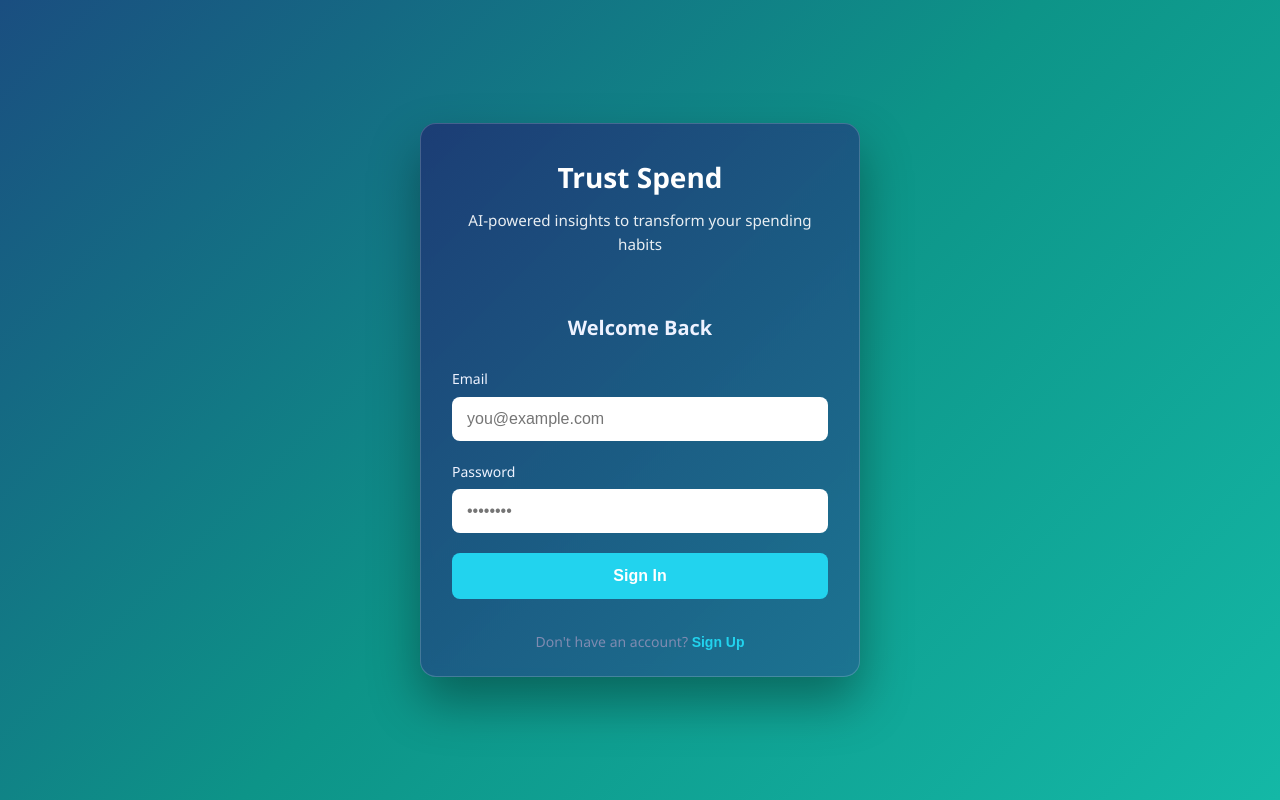
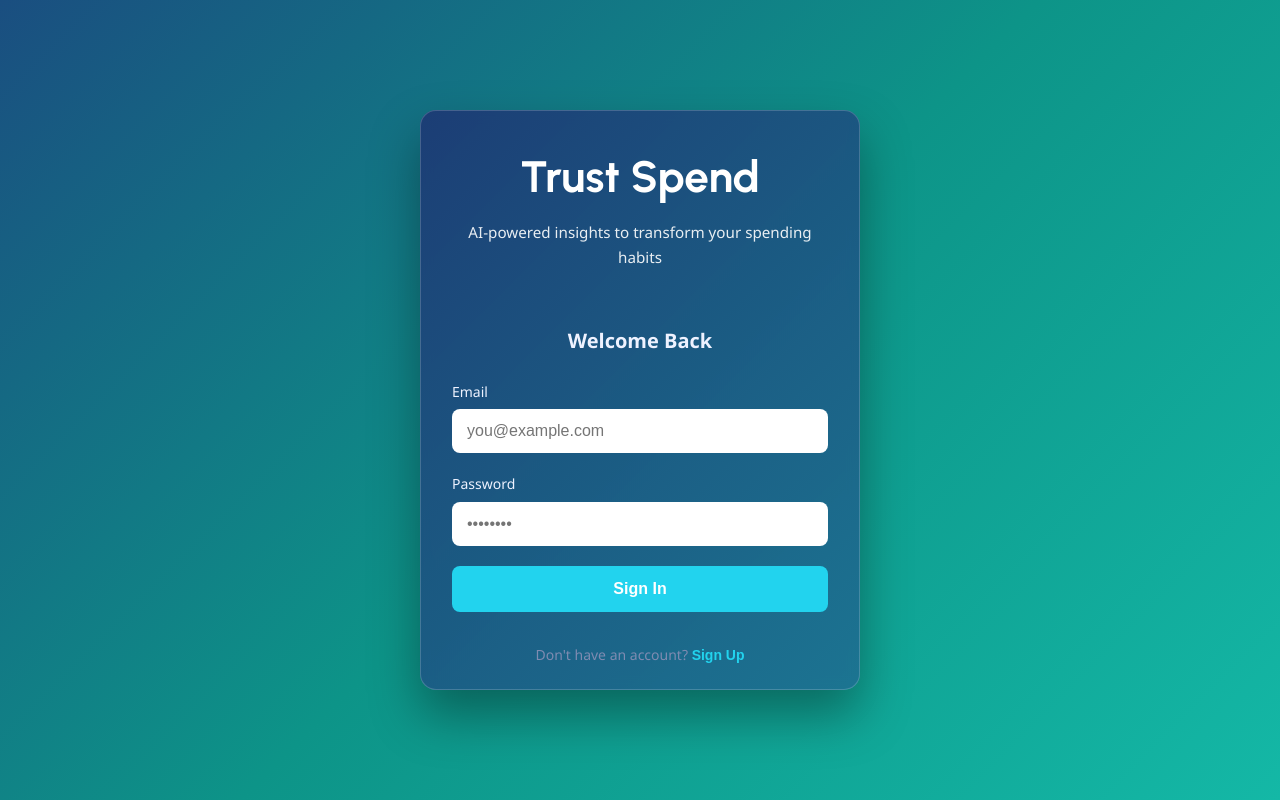
Before and after one commit to aa24222/finance-ai, a React (Vite) app in the folder frontend/: page / in a window 1280 px wide. Built offline with nearby package versions, Linux system fonts and the light colour scheme.

Commit message:
Few more CSS changes

```diff
--- a/frontend/src/App.css
+++ b/frontend/src/App.css
@@ -3,7 +3,7 @@
 :root {
   /* Backgrounds */
   --bg-primary: #2b4c77;
-  --bg-card: #20415f;
+  --bg-card: #202f5f;
   --bg-hover: #0f1736;
 
   /* Text */
@@ -76,7 +76,8 @@
 }
 
 .login-header h1 {
-  font-size: 1.75rem;
+  font-family: 'Urbanist', sans-serif;
+  font-size: 2.75rem;
   margin-bottom: 8px;
 }
 
```
